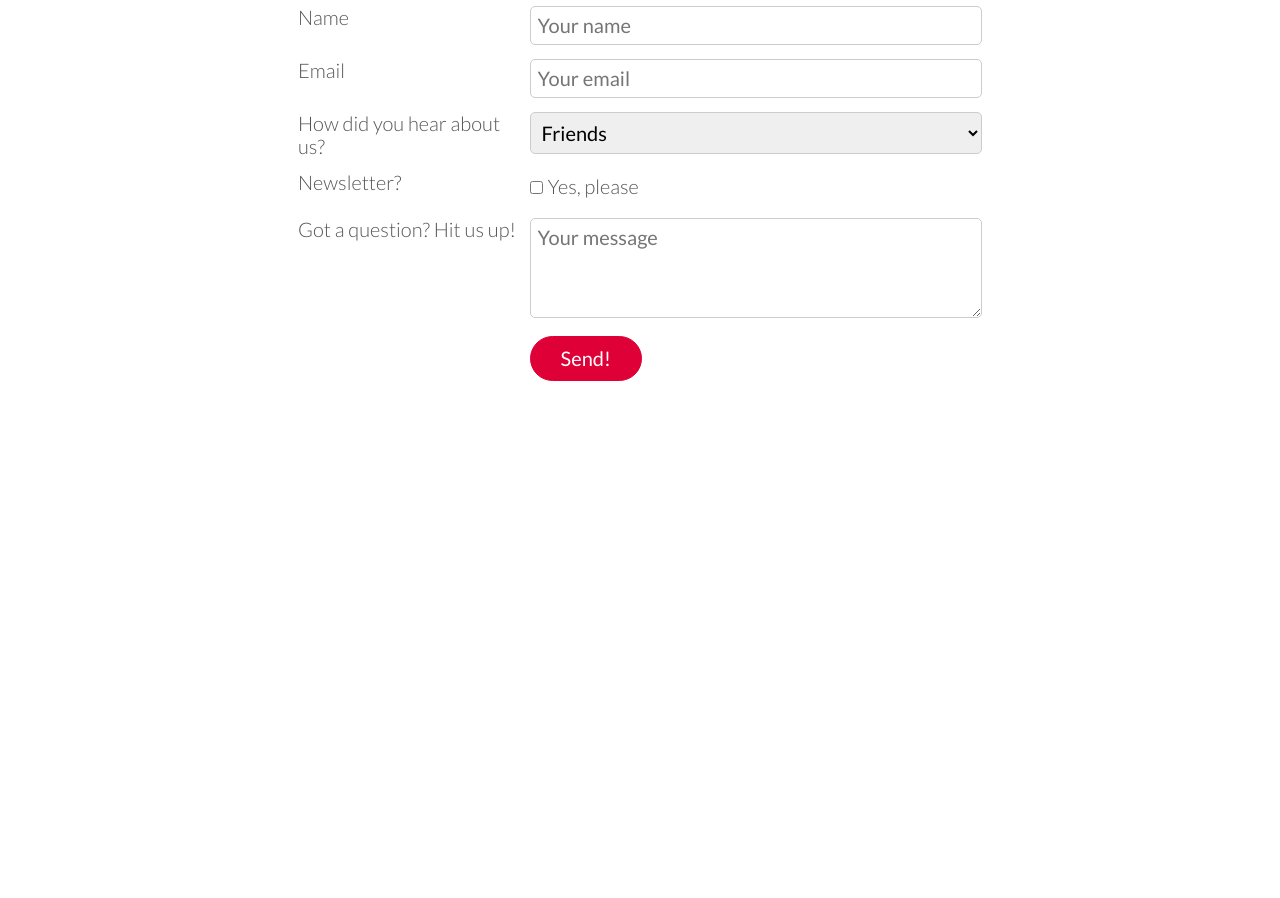
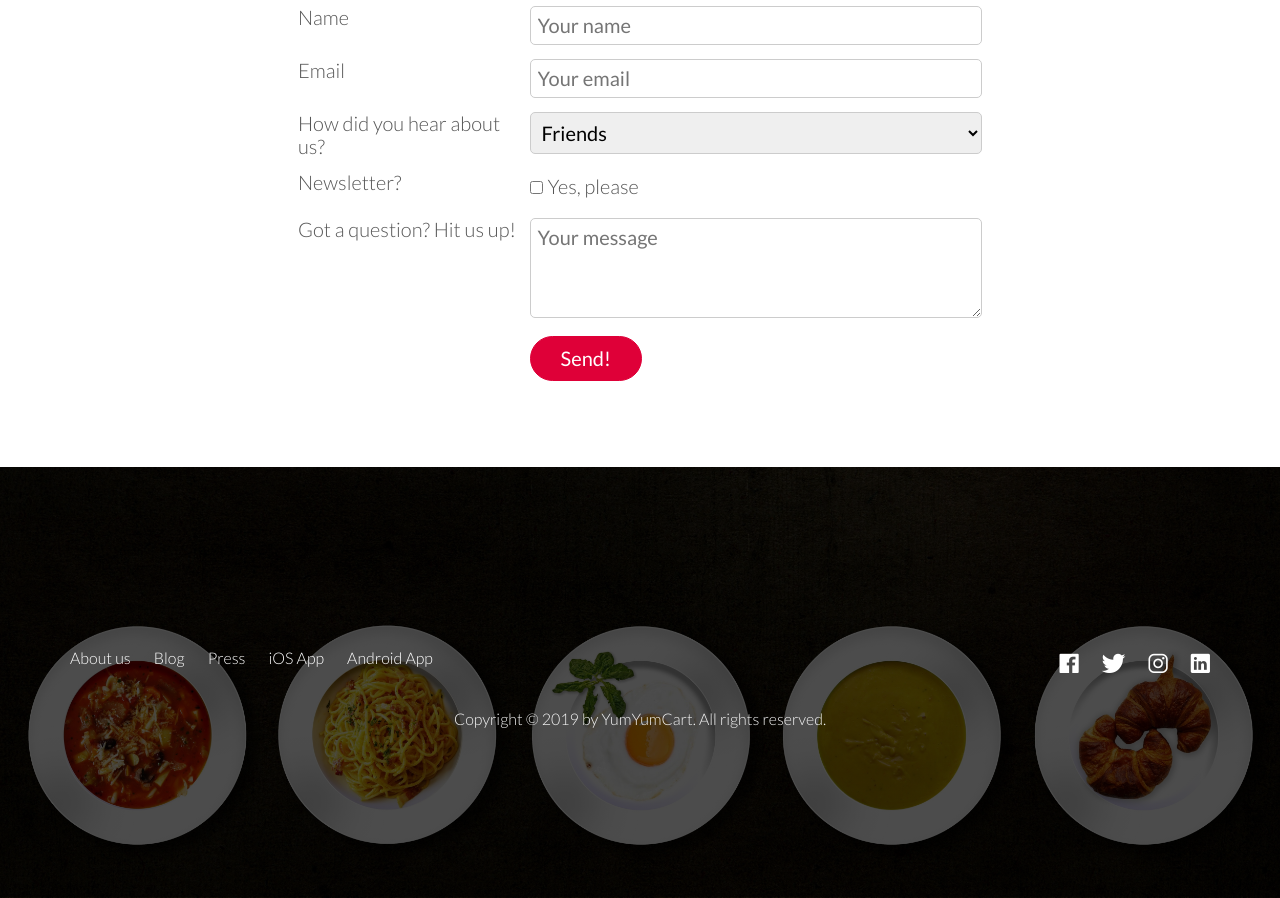
Before and after one commit to Nam-H-Nguyen/Web-Apps, a PHP site: page / in a window 1280 px wide. Shown: the part 5085-5983 px from the top of the page. Before the commit the page ends 5466 px from the top, so only its background shows below. Run offline with PHP 8.4, Linux system fonts and the light colour scheme.

Commit message:
Add footer section with social links

```diff
--- a/YumYumCart/index.html
+++ b/YumYumCart/index.html
@@ -411,6 +411,33 @@
             </div>
         </section>
 
+        <!--Section: Footer-->
+        <footer class="footer">
+            <div class="row">
+                <div class="col span-1-of-2">
+                    <ul class="footer-nav">
+                        <li><a href="#">About us</a></li>
+                        <li><a href="#">Blog</a></li>
+                        <li><a href="#">Press</a></li>
+                        <li><a href="#">iOS App</a></li>
+                        <li><a href="#">Android App</a></li>
+                    </ul>
+                </div>
+                <div class="col span-1-of-2">
+                    <ul class="social-links">
+                        <li><a href="#"><i class="icon ion-logo-facebook"></i></a></li>
+                        <li><a href="#"><i class="icon ion-logo-twitter"></i></a></li>
+                        <li><a href="#"><i class="icon ion-logo-instagram"></i></a></li>
+                        <li><a href="#"><i class="icon ion-logo-linkedin"></i></a></li>
+                    </ul>
+                </div>
+            </div>
+            <div class="row">
+                <p>
+                    Copyright &copy; 2019 by YumYumCart. All rights reserved.
+                </p>
+            </div>
+        </footer>
     </body>
 </html>
 
--- a/YumYumCart/resources/css/style.css
+++ b/YumYumCart/resources/css/style.css
@@ -60,9 +60,11 @@ header {
 
 section {
     padding: 80px 0;
-
 }
 
+footer {
+    padding: 170px 0;
+}
 .box {
     padding: 1%;
 }
@@ -488,3 +490,81 @@ input[type=checkbox] {
 *:focus {
     outline: none;
 }
+
+footer {
+    background-image: linear-gradient(rgba(0, 0, 0, 0.7), rgba(0, 0, 0, 0.7)), url(img/dishes.jpg);
+    background-size: cover;
+    background-position: bottom;
+    font-size: 80%
+}
+
+.footer-nav {
+    list-style: none;
+    float: left;
+}
+
+.social-links {
+    float: right;
+    list-style: none;
+}
+
+.footer-nav li,
+.social-links li {
+    display: inline-block;
+    margin-right: 20px;
+}
+
+.footer-nav li:last-child,
+.social-links li:last-child {
+    margin-right: 0;
+}
+
+.footer-nav li a:link,
+.footer-nav li a:visited,
+.social-links li a:link,
+.social-links li a:visited {
+    text-decoration: none;
+    border: 0;
+    color: white;
+    transition: color 0.2s;
+}
+
+.footer-nav li a:hover,
+.footer-nav li a:active {
+    color: #df0038;
+}
+
+.social-links li a:link,
+.social-links li a:visited {
+    font-size: 160%;
+}
+
+.ion-logo-facebook:hover {
+    color: #3b5998;
+}
+
+.ion-logo-twitter:hover {
+    color: #00aced;
+}
+
+.ion-logo-instagram:hover {
+    color: #dd4b39;
+}
+
+.ion-logo-linkedin:hover {
+    color: #517fa4;
+}
+
+.ion-logo-facebook,
+.ion-logo-twitter,
+.ion-logo-instagram,
+.ion-logo-linkedin {
+    transition: color 0.2s;
+}
+
+footer p {
+    color: whitesmoke;
+    text-align: center;
+    margin-top: 20px;
+    margin-bottom: 0;
+}
```
Also changed, not shown: YumYumCart/resources/css/img/delivery.jpg (added), YumYumCart/resources/css/img/dishes.jpg (added).
